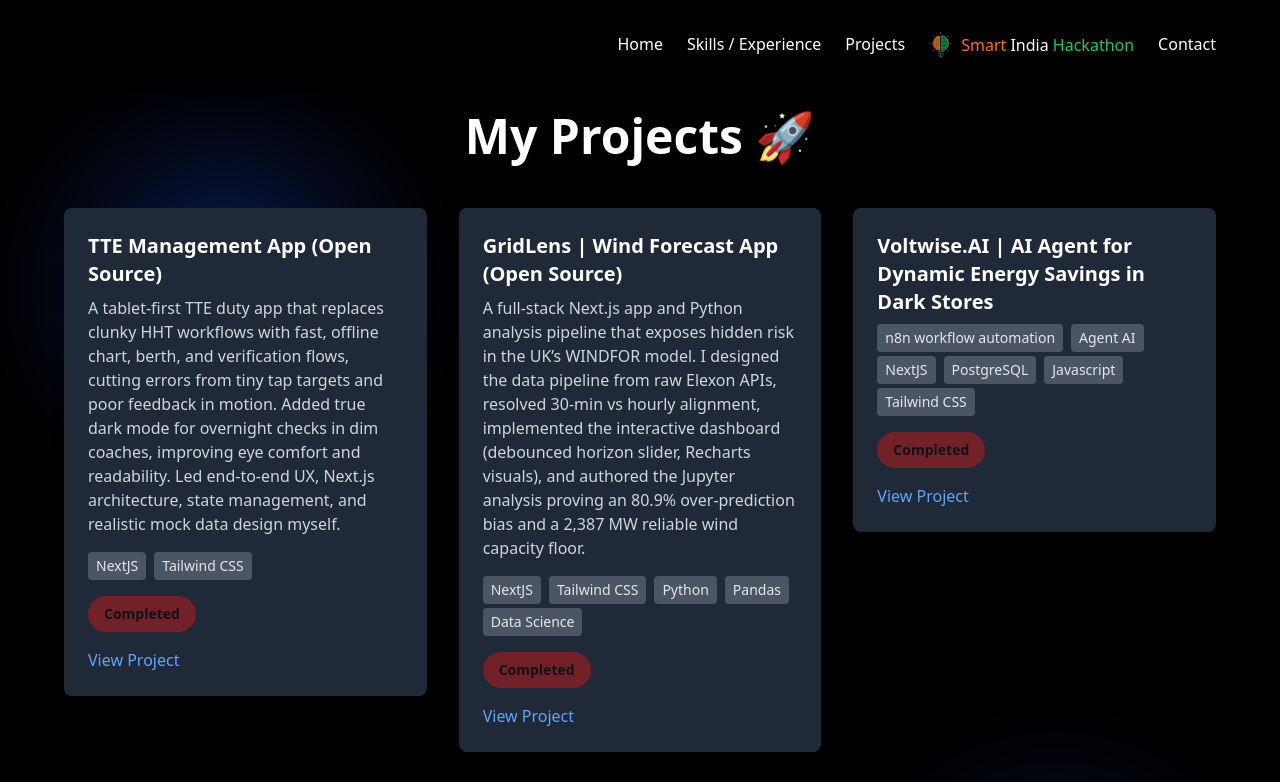
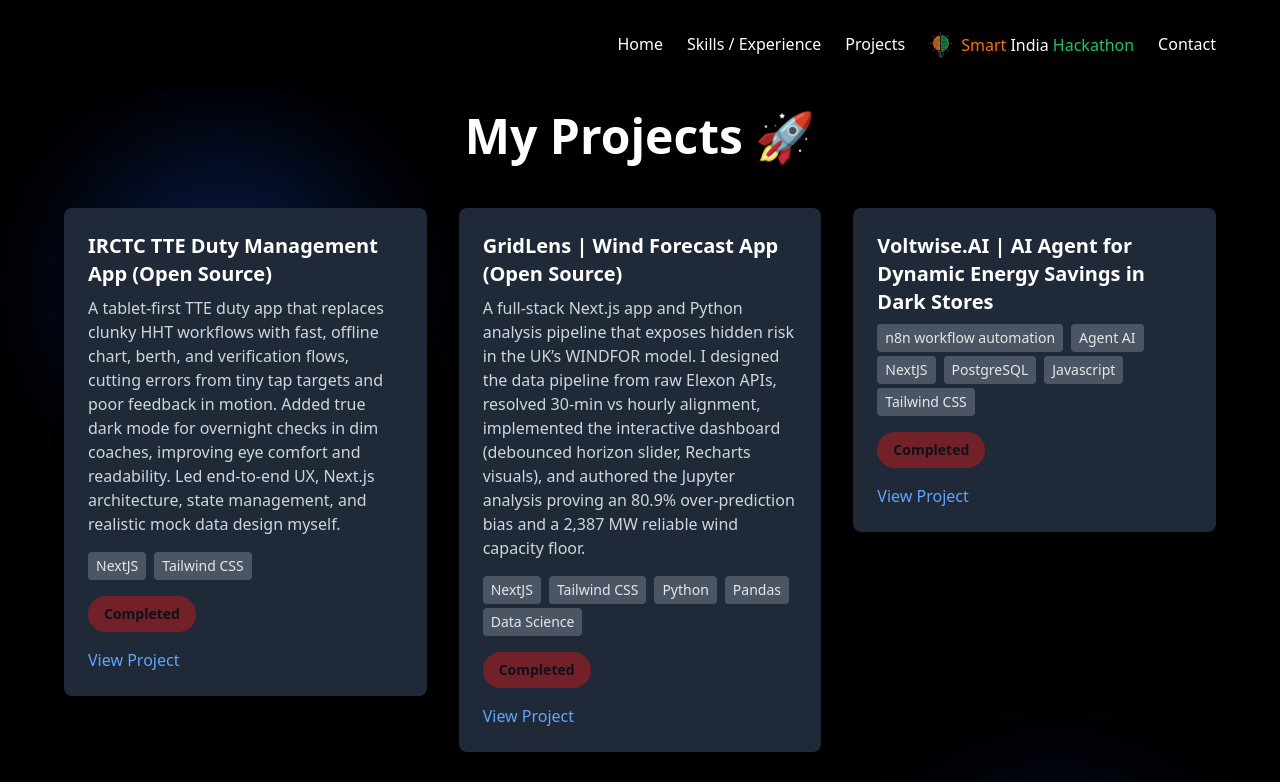
Before and after one commit to pritamapatra/My-Portfolio, a React (Vite) app: page /projects in a window 1280 px wide. Shown: the top 782 px of the page. Built offline with nearby package versions, Linux system fonts and the light colour scheme; the HTML template or start-up script is replaced by a standard one.

Commit message:
Update project title for TTE Management App

```diff
--- a/src/Pages/Projects.jsx
+++ b/src/Pages/Projects.jsx
@@ -3,7 +3,7 @@
 
 const projects = [
   {
-    title: "TTE Management App (Open Source)",
+    title: "IRCTC TTE Duty Management App (Open Source)",
     description: "A tablet‑first TTE duty app that replaces clunky HHT workflows with fast, offline chart, berth, and verification flows, cutting errors from tiny tap targets and poor feedback in motion. Added true dark mode for overnight checks in dim coaches, improving eye comfort and readability. Led end‑to‑end UX, Next.js architecture, state management, and realistic mock data design myself.",
     tech: ["NextJS", "Tailwind CSS"],
     link: "https://tte-app-sable.vercel.app/home",
```
